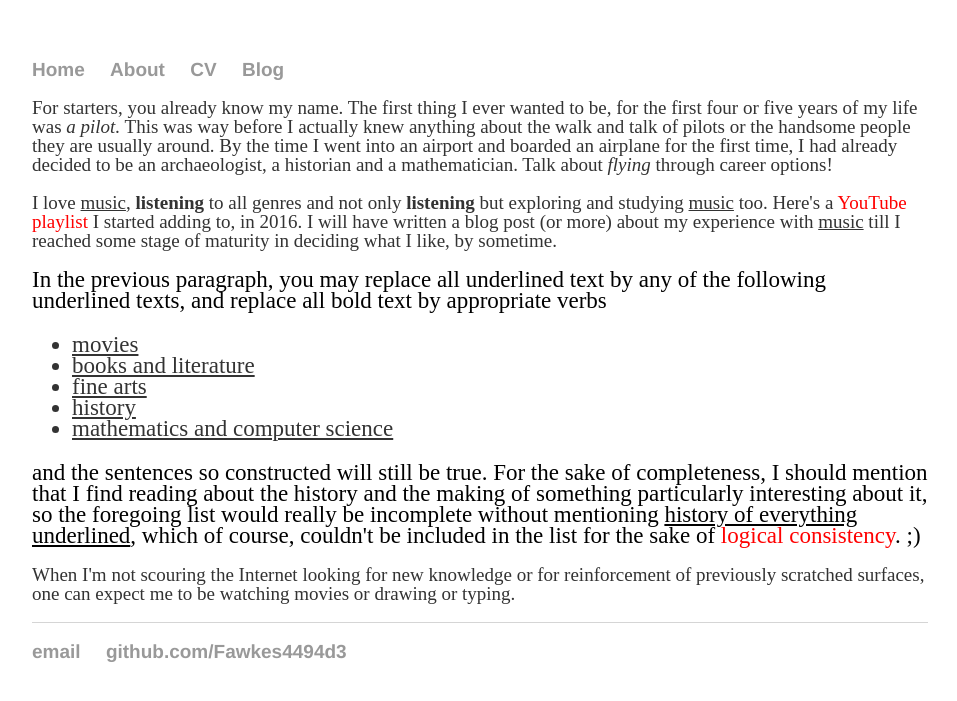
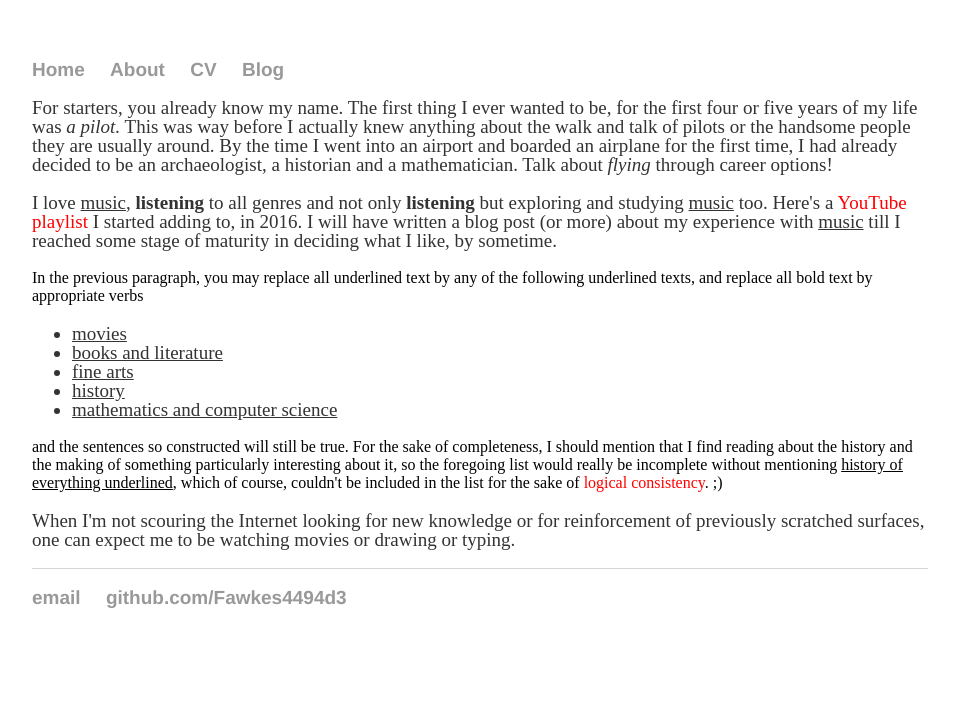
Before and after one commit to Fawkes4494d3/Fawkes4494d3.github.io, a Jekyll site: the page built from about/index.html, in a window 1280 px wide. Shown: the top 701 px of the page, without its empty margins (160-1117 px from the left). Built offline with Jekyll 4.4.1, drawn with Linux system fonts in a browser that asks for light colours.

Commit message:
Update index.html

```diff
--- a/about/index.html
+++ b/about/index.html
@@ -6,8 +6,8 @@
 <div class="blurb">
 	<p>For starters, you already know my name. The first thing I ever wanted to be, for the first four or five years of my life was <em> a pilot.</em> This was way before I actually knew anything about the walk and talk of pilots or the handsome people they are usually around. By the time I went into an airport and boarded an airplane for the first time, I had already decided to be an archaeologist, a historian and a mathematician. Talk about <i>flying</i> through career options!</p>
 	<p> I love <u>music</u>, <b>listening</b> to all genres and not only <b>listening</b> but exploring and studying <u>music</u> too. Here's a <a href="https://www.youtube.com/playlist?list=PL_81wIHVJYPvS0wNAFttdVY6B2OOEmu0V"; style="color:red;">YouTube playlist</a> I started adding to, in 2016. I will have written a blog post (or more) about my experience with <u>music</u> till I reached some stage of maturity in deciding what I like, by sometime.</p>
-	<div style="font-size:23px; line-height:21px;"> In the previous paragraph, you may replace all underlined text by any of the following underlined texts, and replace all bold text by appropriate verbs
-	<ul style="font-size:23px; line-height:21px;">
+	<div> In the previous paragraph, you may replace all underlined text by any of the following underlined texts, and replace all bold text by appropriate verbs
+	<ul>
 		<li> <u>movies</u> </li>
 		<li> <u>books and literature</u> </li>
 		<li> <u>fine arts</u> </li>
```
